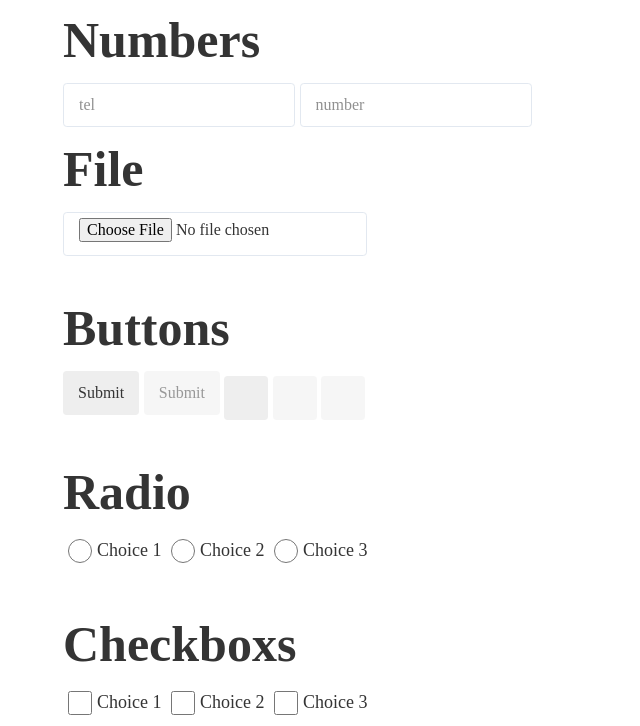
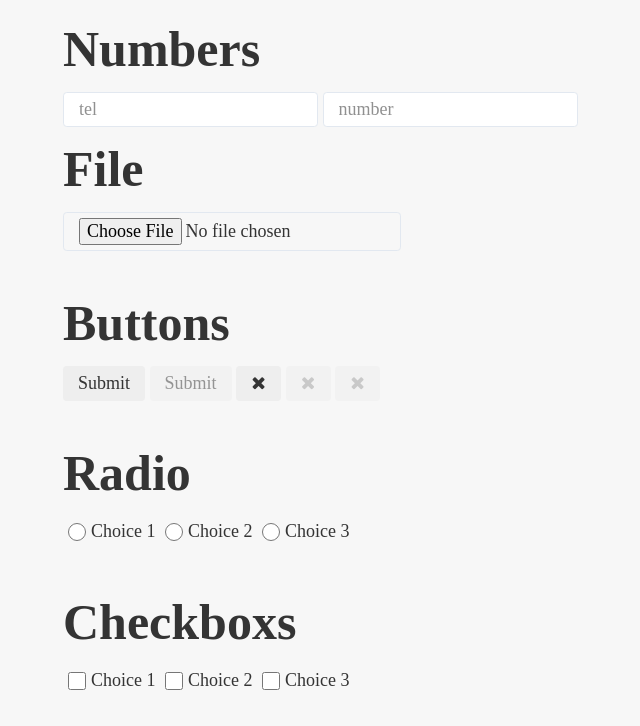
Before and after one commit to mustafaabobakr/CSS-Global-Reset, a plain HTML site: page index.html in a window 1280 px wide. Shown: the part 1840-2566 px from the top of the page, without its empty margins (65-705 px from the left). Drawn offline with Linux system fonts and the light colour scheme.

Commit message:
add css vars

```diff
--- a/index.html
+++ b/index.html
@@ -1,14 +1,19 @@
 <!DOCTYPE html>
 <html lang="en">
+
 <head>
 	<meta charset="UTF-8">
 	<meta http-equiv="X-UA-Compatible" content="IE=edge">
 	<meta name="viewport" content="width=device-width, initial-scale=1.0">
 	<title>CSS Global Reset</title>
+	<link rel="stylesheet" href="https://cdn.staticfile.org/font-awesome/4.7.0/css/font-awesome.min.css">
 	<link rel="stylesheet" href="./reset.css">
 </head>
+
 <body>
 	<main style="width: 80%; margin: 90px auto;">
+		<label for="modeCheckbox">Dark Mode</label>
+		<input type="checkbox" name="modeCheckbox" id="modeCheckbox">
 		<div style="margin-top: 30px;">
 			<h1>Header 1</h1>
 			<h2>Header 2</h2>
@@ -119,5 +124,22 @@
 			</select>
 		</div>
 	</main>
+	<script>
+	  // const userPrefersDarkMode = window.matchMedia('(prefers-color-scheme: dark)').matches;
+    // const preferredTheme = userPrefersDarkMode ? 'dark' : 'light';
+		// document.documentElement.style.setProperty('--mode-bg', 'var(--dark-bg)');
+		// document.documentElement.style.setProperty('--mode-color', 'var(--dark-color)');
+
+		// document.getElementById('modeCheckbox').addEventListener('click', () => {
+		// 	if (this.checked) {
+		// document.documentElement.style.setProperty('--mode-bg', '--dark-bg');
+		// document.documentElement.style.setProperty('--mode-color', '--dark-color');
+		// 	} else {
+		// document.documentElement.style.setProperty('--mode-bg', 'var(--light-bg)');
+		// document.documentElement.style.setProperty('--mode-color', 'var(--light-color)');
+		// 	}
+		// })
+	</script>
 </body>
+
 </html>
--- a/reset.css
+++ b/reset.css
@@ -1,6 +1,21 @@
 :root {
+	/*  */
 	--main-color: #edfe3;
 	--main-font: "Nunito";
+	--light-bg: #f7f7f7;
+	--light-color: #343434;
+	--dark-bg: #1f1f1f;
+	--dark-color: #d6d6d6;
+	--mode-bg: var(--light-bg);
+	--mode-color: var(--light-color);
+	/*  */
+	--body-font-size: 1.8rem;
+	/*  */
+	--btn-min-width: 45px;
+	--btn-min-height: 35px;
+	--btn-checkbox-radio: 18px;
+	--btn-border-radius: 0.375rem;
+	/*  */
 }
 
 *,
@@ -90,12 +105,17 @@ body {
 	-moz-osx-font-smoothing: grayscale;
 	scroll-behavior: smooth;
 	text-rendering: optimizeSpeed;
-	font-size: 1.8rem;
+	font-size: var(--body-font-size);
 	line-height: 1.7;
 	font-weight: 400;
-	color: #343434;
+}
+
+html,body {
+	color: var(--mode-color);
+	background-color: var(--mode-bg);
 	font-family: var(--main-font);
 }
+
 
 body.modal-open {
 	/* when modal opens body:scroll disappear tat leads to width of scroll=0 so body width expand */
@@ -203,12 +223,12 @@ select,
 textarea {
 	font-family: inherit;
 	color: inherit;
-	font-size: 1.6rem;
-	border-radius: 0.375rem;
+	font-size: var(--body-font-size);
+	border-radius: var(--btn-border-radius);
 	border-width: 1px;
 	padding: 0.5rem 1.5rem;
-	min-width: 4.4rem;
-	min-height: 4.4rem;
+	min-width: var(--btn-min-width);
+	min-height: var(--btn-min-height);
 }
 
 [type="text"],
@@ -311,14 +331,14 @@ input[type="radio"]::after {
 }
 
 input[type="checkbox"] {
-	border-radius: 0.375rem;
+	border-radius: var(--btn-border-radius);
 }
 
 input[type="radio"],
 input[type="checkbox"] {
 	cursor: pointer;
-	width: 24px;
-	height: 24px;
+	width: var(--btn-checkbox-radio);
+	height: var(--btn-checkbox-radio);
 	margin: 0 0.5rem;
 }
 
```
Lines whose indentation alone changed are shown as unchanged.
